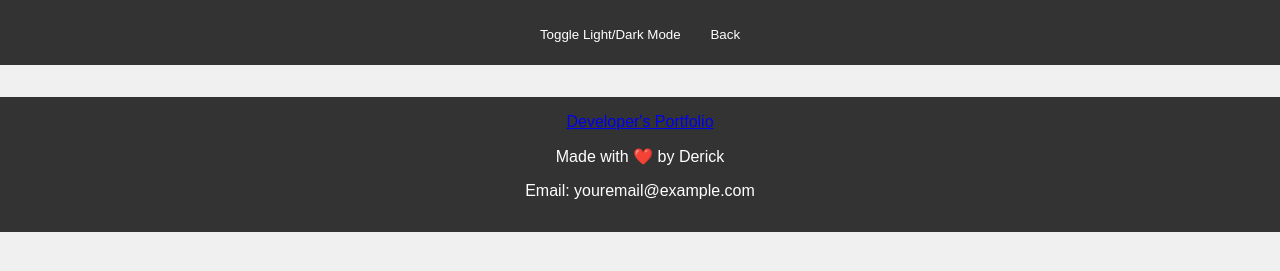
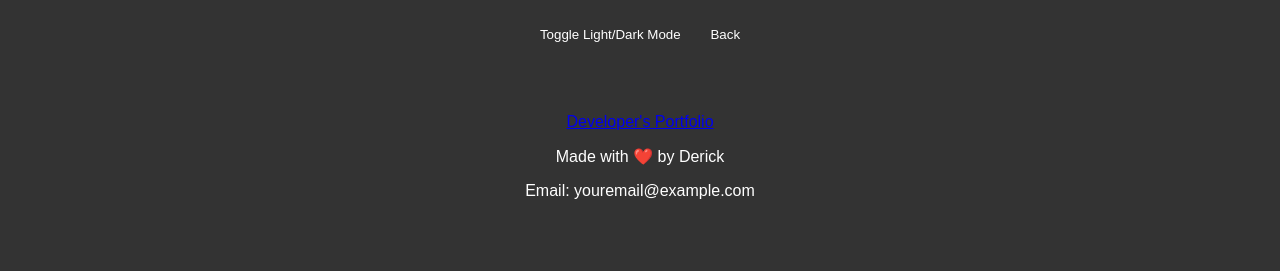
Before and after one commit to appleinmyface/Simply-Blogging-Blog, a plain HTML site: page blog.html in a window 1280 px wide. Both pictures are taken after a click on the button "Toggle Light/Dark Mode". Shown: the part 77-348 px from the top of the page. Drawn offline with Linux system fonts and the light colour scheme.

Commit message:
made changes to style.css in order for dark mode to work

```diff
--- a/Assets/css/styles.css
+++ b/Assets/css/styles.css
@@ -1,7 +1,7 @@
 body {
     font-family: Arial, sans-serif;
     margin: 0;
-    padding:0;
+    padding: 0;
     background-color: #f0f0f0;
   }
 
@@ -20,7 +20,7 @@ main {
     display: none;
   }
 
-.darkmode {
+  .dark-mode {
     background-color: #333;
     color: #fff;
   }
```
Lines whose indentation alone changed are shown as unchanged.
